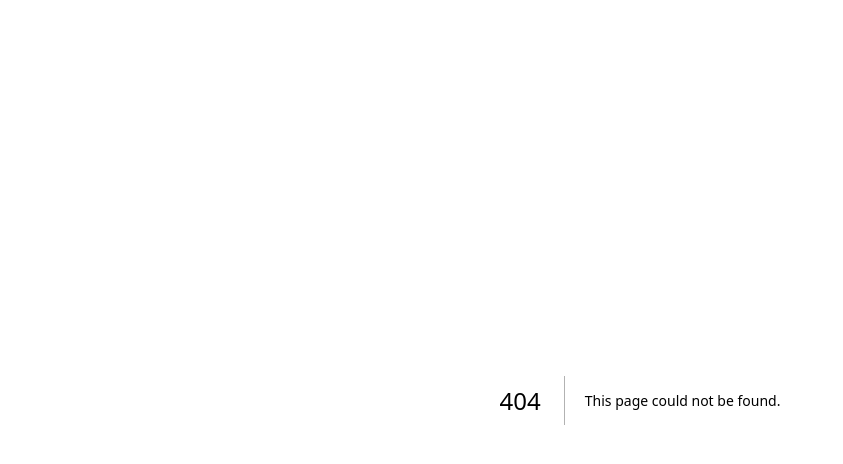
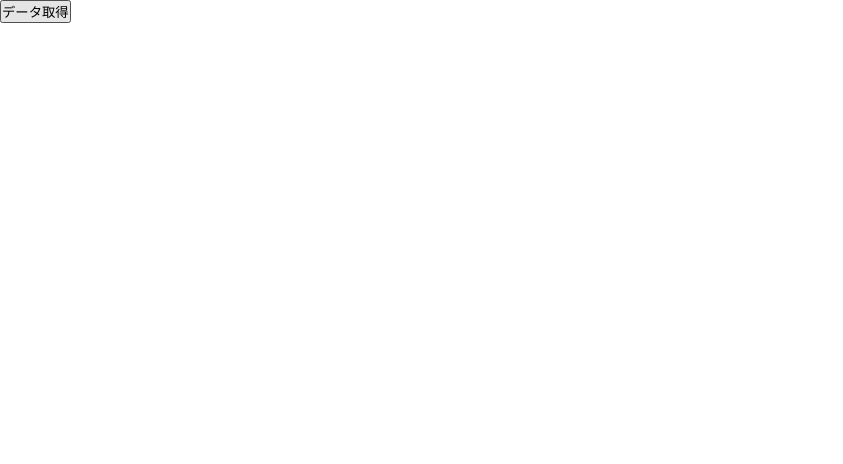
Before and after one commit to ccbc7/next, a Next.js app in the folder frontend/: page /custom_hook in a window 1280 px wide. Before the commit this address had no page. Shown: the top 464 px of the page, without its empty margins (0-843 px from the left). Built offline with nearby package versions, Linux system fonts and the light colour scheme.

Commit message:
カスタムフックなしバージョン作成

```diff
--- /dev/null
+++ b/frontend/src/app/custom_hook/page.module.css
@@ -0,0 +1,10 @@
+.container {
+  border: solid 1px #ccc;
+  border-radius: 4px;
+  padding: 0 16px;
+  margin: 8px;
+}
+
+.custom_hook p {
+  color: red;
+}
--- /dev/null
+++ b/frontend/src/app/custom_hook/page.tsx
@@ -0,0 +1,55 @@
+"use client";
+
+import axios from "axios";
+import { UserCard } from "../../components/UserCard";
+import { User } from "../types/api/user";
+import { useState } from "react";
+import { UserProfile } from "../types/userProfile";
+import styles from "./page.module.css"
+
+export default function CustomHook() {
+  const [userProfiles, setUserProfiles] = useState<Array<UserProfile>>([]);
+  const [loading, setLoading] = useState(false);
+  const [error, setError] = useState(false);
+
+  const onClickFetchUser = () => {
+    setLoading(true);
+    setError(false);
+
+    axios
+      .get<Array<User>>("https://jsonplaceholder.typicode.com/users")
+      .then((res) => {
+        const data = res.data.map((user: User) => ({
+          id: user.id,
+          name: `${user.name}${user.username}`,
+          email: user.email,
+          address: `${user.address.city}, ${user.address.suite}, ${user.address.street}`,
+        }));
+        setUserProfiles(data);
+      })
+      .catch(() => {
+        setError(true);
+      })
+      .finally(() => {
+        setLoading(false);
+      });
+  };
+
+  return (
+    <>
+      <div className={styles.custom_hook}>
+        <button onClick={onClickFetchUser}>データ取得</button>
+        <br />
+        {error ? (
+          <p>データの取得に失敗しました</p>
+        ) : loading ? (
+          <p>Loading...</p>
+        ) : (
+          userProfiles.map((user) => (
+            <UserCard key={user.id} user={user} />
+          ))
+        )}
+      </div>
+    </>
+  );
+}
--- /dev/null
+++ b/frontend/src/app/types/api/user.ts
@@ -0,0 +1,23 @@
+export type User = {
+    id: number;
+    name: string;
+    username: string;
+    email: string;
+    address: {
+      street: string;
+      suite: string;
+      city: string;
+      zipcode: string;
+      geo: {
+        lat: string;
+        lng: string;
+      }
+    };
+    phone: string;
+    website: string;
+    company: {
+      name: string;
+      catchPhrase: string;
+      bs: string;
+    }
+};
--- /dev/null
+++ b/frontend/src/app/types/userProfile.ts
@@ -0,0 +1,6 @@
+export type UserProfile = {
+  id: number;
+  name: string;
+  email: string;
+  address: string;
+};
--- /dev/null
+++ b/frontend/src/components/UserCard.tsx
@@ -0,0 +1,23 @@
+import { FC } from "react";
+import { UserProfile } from "../app/types/userProfile"
+import styles from "../app/custom_hook/page.module.css";
+
+type Props = {
+  user: UserProfile;
+};
+
+export const UserCard: FC<Props> = (props) => {
+  const { user } = props;
+  return (
+    <div className={styles.container}>
+      <dl>
+        <dt>名前</dt>
+        <dd>{user.name}</dd>
+        <dt>メール</dt>
+        <dd>{user.email}</dd>
+        <dt>住所</dt>
+        <dd>{user.address}</dd>
+      </dl>
+    </div>
+  );
+};
```
Also changed, not shown: frontend/src/app/components/UserProfile.tsx (deleted, +0 -18 lines), frontend/src/app/sample/page.tsx (+8 -8 lines), frontend/src/components/Text.tsx (renamed from frontend/src/app/components/Text.tsx), frontend/src/components/Todo.tsx (renamed from frontend/src/app/components/Todo.tsx).
